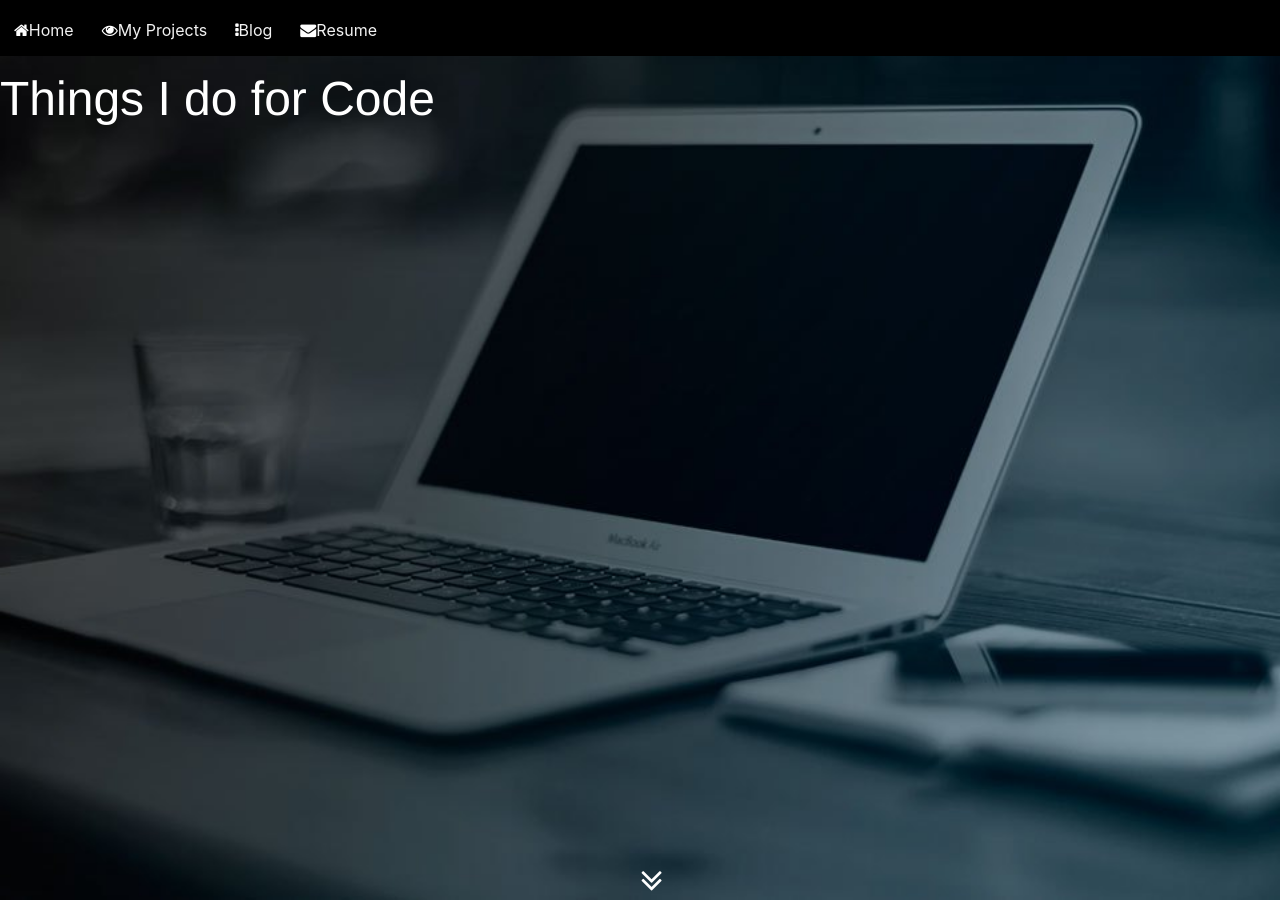
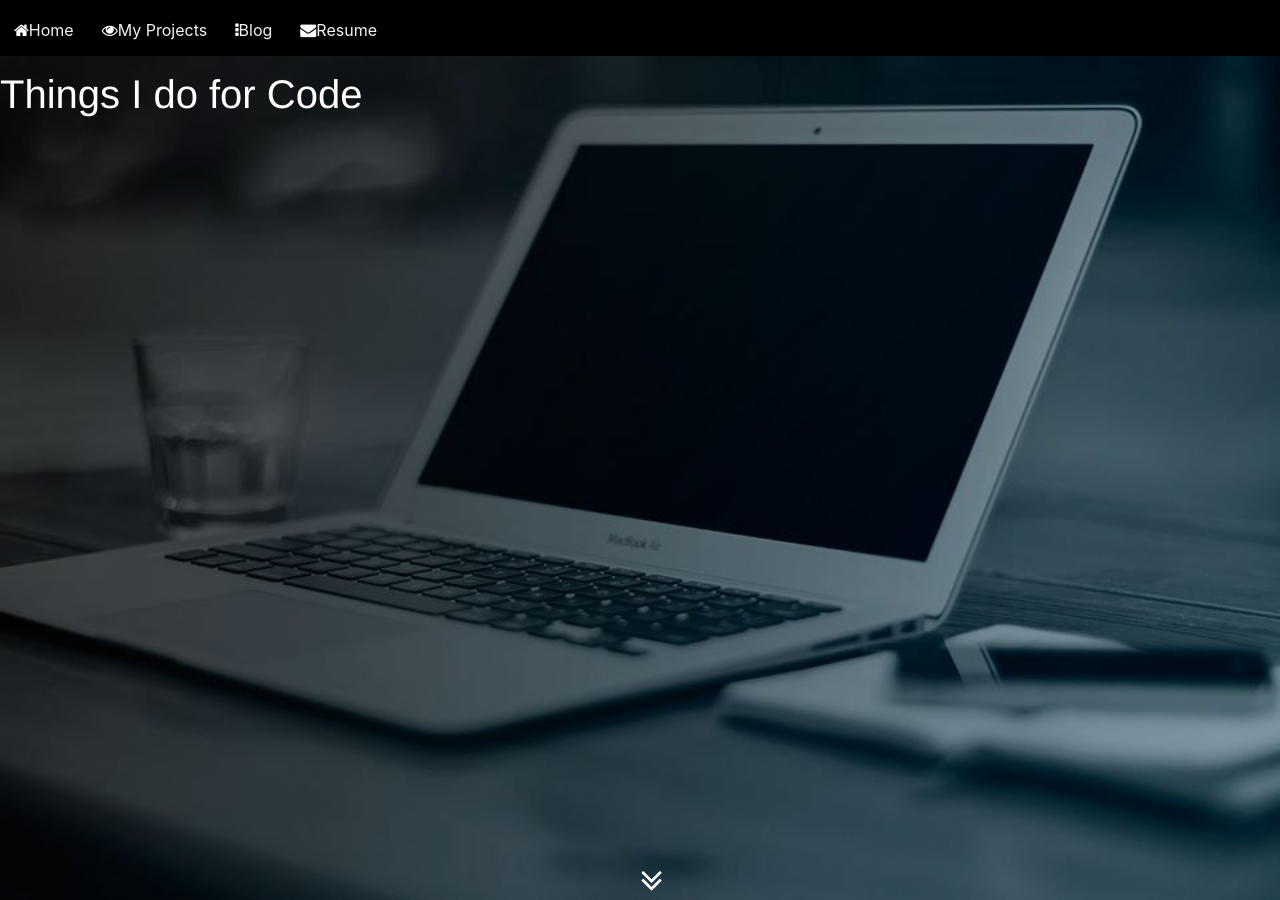
Before and after one commit to raghuvardhan/raghuvardhan.github.io, a Jekyll site: the page built from index.html, in a window 1280 px wide and 900 px high. Built offline with Jekyll 4.4.1, drawn with Linux system fonts in a browser that asks for light colours.

Commit message:
Update main.css

```diff
--- a/css/main.css
+++ b/css/main.css
@@ -21,7 +21,6 @@ a:hover {
 }
 
 h1 {
-    font-size: 3em;
     font-family:'Helvetica', 'Arial', 'Sans-Serif';
     padding-top: 70px;
 }
```
